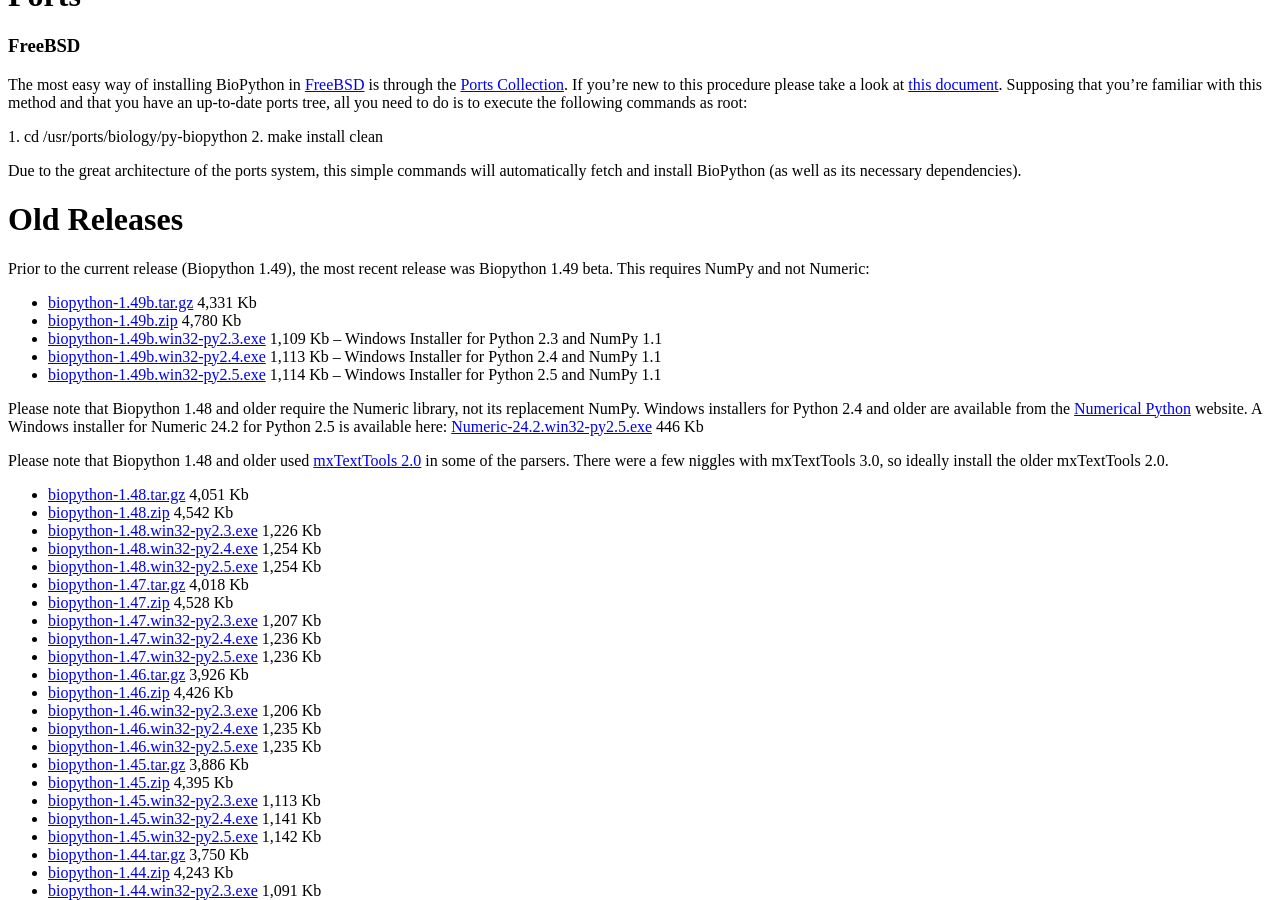
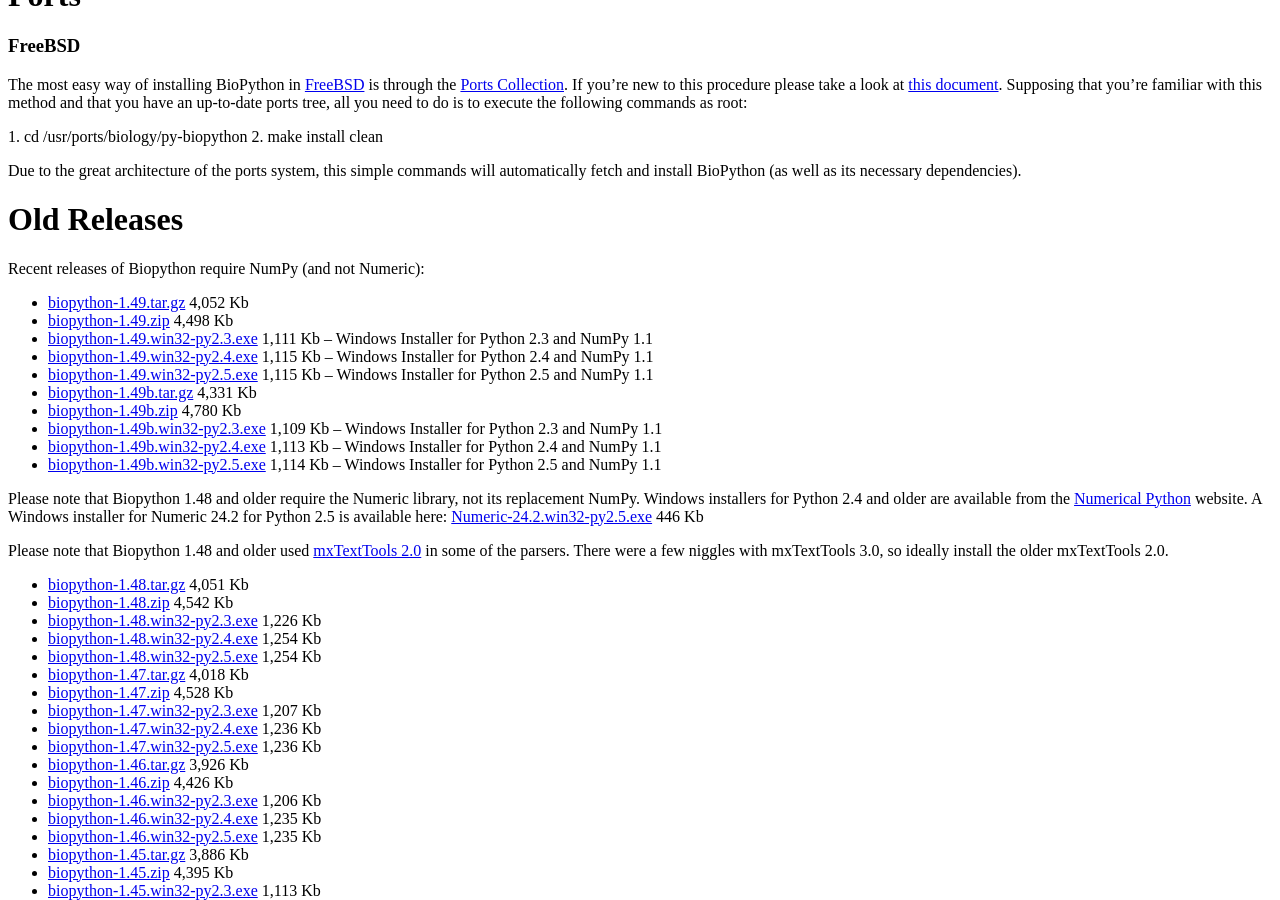
Before and after one commit to biopython/biopython.github.io, a Jekyll site: the page built from wiki/Download.md, in a window 1280 px wide and 900 px high, scrolled down 2289 px. Built offline with Jekyll 4.4.1, drawn with Linux system fonts in a browser that asks for light colours.

Commit message:
/* Old Releases */ Adding Biopython 1.49 to the old section

```diff
--- a/wiki/Download.md
+++ b/wiki/Download.md
@@ -214,9 +214,18 @@ dependencies).
 Old Releases
 ============
 
-Prior to the current release (Biopython 1.49), the most recent release
-was Biopython 1.49 beta. This requires NumPy and not Numeric:
+Recent releases of Biopython require NumPy (and not Numeric):
 
+-   [biopython-1.49.tar.gz](http://biopython.org/DIST/biopython-1.49.tar.gz)
+    4,052 Kb
+-   [biopython-1.49.zip](http://biopython.org/DIST/biopython-1.49.zip)
+    4,498 Kb
+-   [biopython-1.49.win32-py2.3.exe](http://biopython.org/DIST/biopython-1.49.win32-py2.3.exe)
+    1,111 Kb -- Windows Installer for Python 2.3 and NumPy 1.1
+-   [biopython-1.49.win32-py2.4.exe](http://biopython.org/DIST/biopython-1.49.win32-py2.4.exe)
+    1,115 Kb -- Windows Installer for Python 2.4 and NumPy 1.1
+-   [biopython-1.49.win32-py2.5.exe](http://biopython.org/DIST/biopython-1.49.win32-py2.5.exe)
+    1,115 Kb -- Windows Installer for Python 2.5 and NumPy 1.1
 -   [biopython-1.49b.tar.gz](http://biopython.org/DIST/biopython-1.49b.tar.gz)
     4,331 Kb
 -   [biopython-1.49b.zip](http://biopython.org/DIST/biopython-1.49b.zip)
```
Also changed, not shown: 1 other file.
